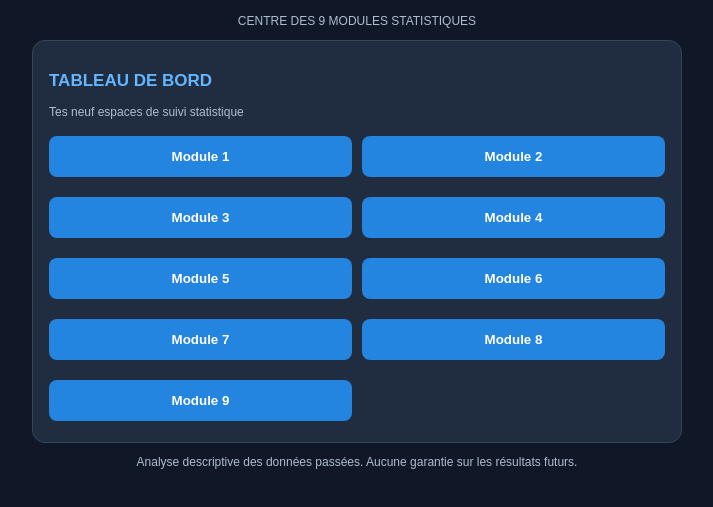
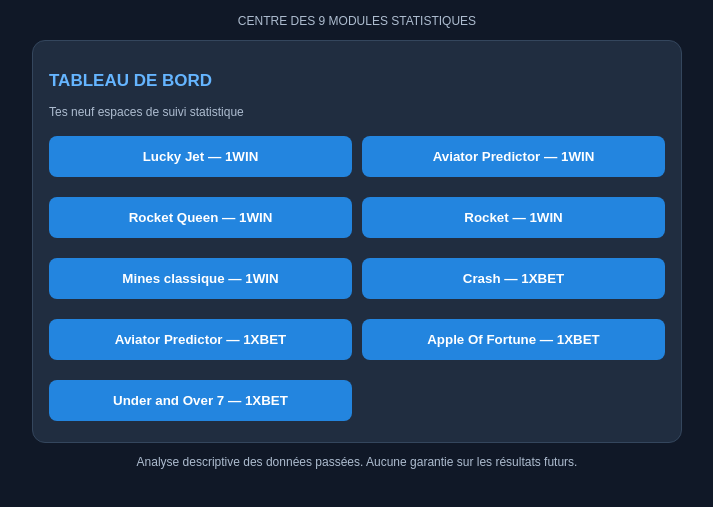
Before and after one commit to crash-tiret-analyzer-tiret-v2/mes-statistiques, a plain HTML site: page n9_app/app/src/main/assets/index.html in a window 1280 px wide. Shown: the part 65-572 px from the top of the page, without its empty margins (283-996 px from the left). Drawn offline with Linux system fonts and the light colour scheme.

Commit message:
Corriger les neuf modules statistiques N9

```diff
--- a/n9_app/app/src/main/assets/index.html
+++ b/n9_app/app/src/main/assets/index.html
@@ -96,9 +96,15 @@ Aucune garantie sur les résultats futurs.
 
 <script>
 const bots=[
-"Module 1","Module 2","Module 3",
-"Module 4","Module 5","Module 6",
-"Module 7","Module 8","Module 9"
+"Lucky Jet — 1WIN",
+"Aviator Predictor — 1WIN",
+"Rocket Queen — 1WIN",
+"Rocket — 1WIN",
+"Mines classique — 1WIN",
+"Crash — 1XBET",
+"Aviator Predictor — 1XBET",
+"Apple Of Fortune — 1XBET",
+"Under and Over 7 — 1XBET"
 ];
 
 let actif=-1;
```
